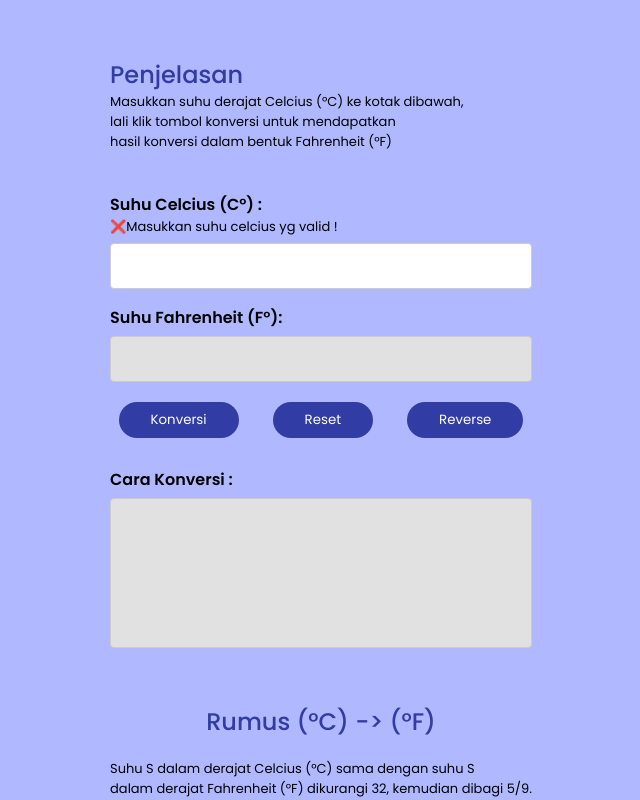
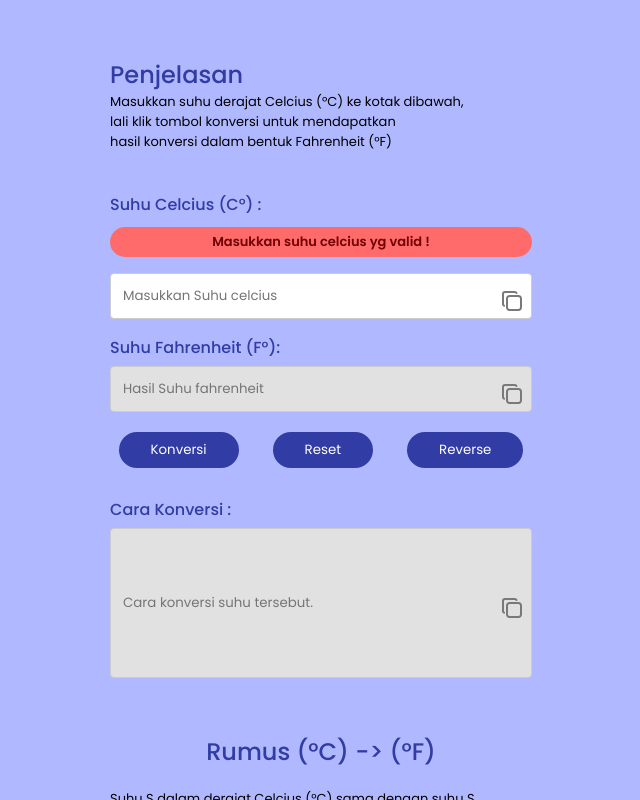
Before and after one commit to revou-fundamental-course/03-feb-25-HandsomeMichael, a plain HTML site: page index.html in a window 1280 px wide. Both pictures are taken after a click on the button "Konversi". Shown: the part 565-1365 px from the top of the page, without its empty margins (319-959 px from the left). Drawn offline with Linux system fonts and the light colour scheme.

Commit message:
last commit yes

```diff
--- a/css/style.css
+++ b/css/style.css
@@ -241,6 +241,13 @@ input, select, textarea {
   resize: vertical;
 }
 
+input[type="number"]::-webkit-outer-spin-button,
+input[type="number"]::-webkit-inner-spin-button {
+    -webkit-appearance: none;
+    margin: 0;
+}
+
+/* Do i still need this ??? idk */
 input[type=submit] {
   background-color: #04AA6D;
   color: white;
@@ -252,7 +259,8 @@ input[type=submit] {
 
 label
 {
-  font-weight: 600;
+  color: var(--cdark);
+  font-weight: 450;
 }
 
 #konversi-cara
@@ -264,15 +272,36 @@ input[type=submit]:hover {
   background-color: #45a049;
 }
 
-.container {
-  border-radius: 5px;
-  background-color: #f2f2f2;
-  padding: 20px;
+.input-container
+{
+  display: flex;
+  align-items: center;
+  flex-direction: row-reverse;
+}
+
+.input-container img
+{
+  position: absolute;
+  transform: translateX(-10px);
+  cursor: pointer;
 }
 
 .converter
 {
   gap: 20px;
+}
+
+.converter p
+{
+  background-color: rgb(255, 107, 107);
+  padding: 5px;
+  border-radius: 20px;
+  margin-top: 10px;
+  margin-bottom: 10px;
+  text-align: center;
+
+  color: rgb(113, 0, 0);
+  font-weight: 600;
 }
 
 .buttons
--- a/index.html
+++ b/index.html
@@ -60,18 +60,19 @@
             <!-- Input  -->
             <div>
                 <label for="main-celcius">Suhu Celcius (C&deg;) :</label>
+                <p id="error-cc">Masukkan suhu celcius yg valid !</p>
                 <div class="input-container">
-                    <p id="error-cc">❌Masukkan suhu celcius yg valid !</p>
-                    <input type="number" id="main-celcius">
+                    <input type="number" id="main-celcius" placeholder="Masukkan Suhu celcius">
+                    <img id="copy-cc" src="assets/copy_icon.svg" alt="">
                 </div>
             </div>
 
             <div>
                 <label for="main-fahrenheit">Suhu Fahrenheit (F&deg;): </label>
-
+                <p id="error-ff">Masukkan suhu fahrenheit yg valid !</p>
                 <div class="input-container">
-                    <p id="error-ff">❌ Masukkan suhu fahrenheit yg valid !</p>
-                    <input type="number" id="main-fahrenheit" readonly>
+                    <input type="number" id="main-fahrenheit" placeholder="Hasil Suhu fahrenheit" readonly>
+                    <img id="copy-ff" src="assets/copy_icon.svg" alt="">
                 </div>
             </div>
 
@@ -86,7 +87,11 @@
 
             <div>
                 <label for="konversi-cara">Cara Konversi : </label>
-                <input type="text" id="konversi-cara" readonly>
+
+                <div class="input-container">
+                    <input type="text" id="konversi-cara" placeholder="Cara konversi suhu tersebut." readonly>
+                    <img id="copy-cara" src="assets/copy_icon.svg" alt="">
+                </div>
             </div>
 
         </section>
--- a/js/script.js
+++ b/js/script.js
@@ -63,6 +63,17 @@ document.addEventListener("DOMContentLoaded", () => {
             el.style.display = isCelciusToFahrenheit ? "block" : "none";
         });
 
+        if (isCelciusToFahrenheit)
+        {
+            celciusInput.placeholder  = "Masukkan suhu celcius ...";
+            fahrenheitInput.placeholder  = "Hasil dalam suhu fahrenheit";
+        }
+        else
+        {
+            fahrenheitInput.placeholder  = "Masukkan suhu fahrenheit ...";
+            celciusInput.placeholder  = "Hasil dalam suhu celcius";
+        }
+
         // Swap readonly state
         celciusInput.toggleAttribute("readonly");
         fahrenheitInput.toggleAttribute("readonly");
@@ -103,9 +114,38 @@ document.addEventListener("DOMContentLoaded", () => {
         errorFF.style.display = "none";
     }
 
+    function copy_input_cc()
+    {
+
+        // console.log("tai");
+        // if (celciusInput.value == "")
+        // {
+        //     console.log("tai");
+        //     return;
+        // }
+        if (celciusInput.value == "")return;
+        navigator.clipboard.writeText(celciusInput.value).then(() => {alert("Copied: " + celciusInput.value+"°C");});
+    }
+
+    function copy_input_ff()
+    {
+        if (fahrenheitInput.value == "")return;
+        navigator.clipboard.writeText(fahrenheitInput.value).then(() => {alert("Copied: " + fahrenheitInput.value+"°F");});
+    }
+
+    function copy_input_cara()
+    {
+        if (conversionStep.value == "")return;
+        navigator.clipboard.writeText(conversionStep.value).then(() => {alert("Copied: " + conversionStep.value);});
+    }
+
     convertBtn.addEventListener("click", on_convert);
     resetBtn.addEventListener("click", reset);
     reverseBtn.addEventListener("click", reverse);
+
+    document.getElementById("copy-cc").addEventListener("click", copy_input_cc);
+    document.getElementById("copy-ff").addEventListener("click", copy_input_ff);
+    document.getElementById("copy-cara").addEventListener("click", copy_input_cara);
 
     document.querySelectorAll(".display-ff").forEach(el => el.style.display = "none");
 
```
